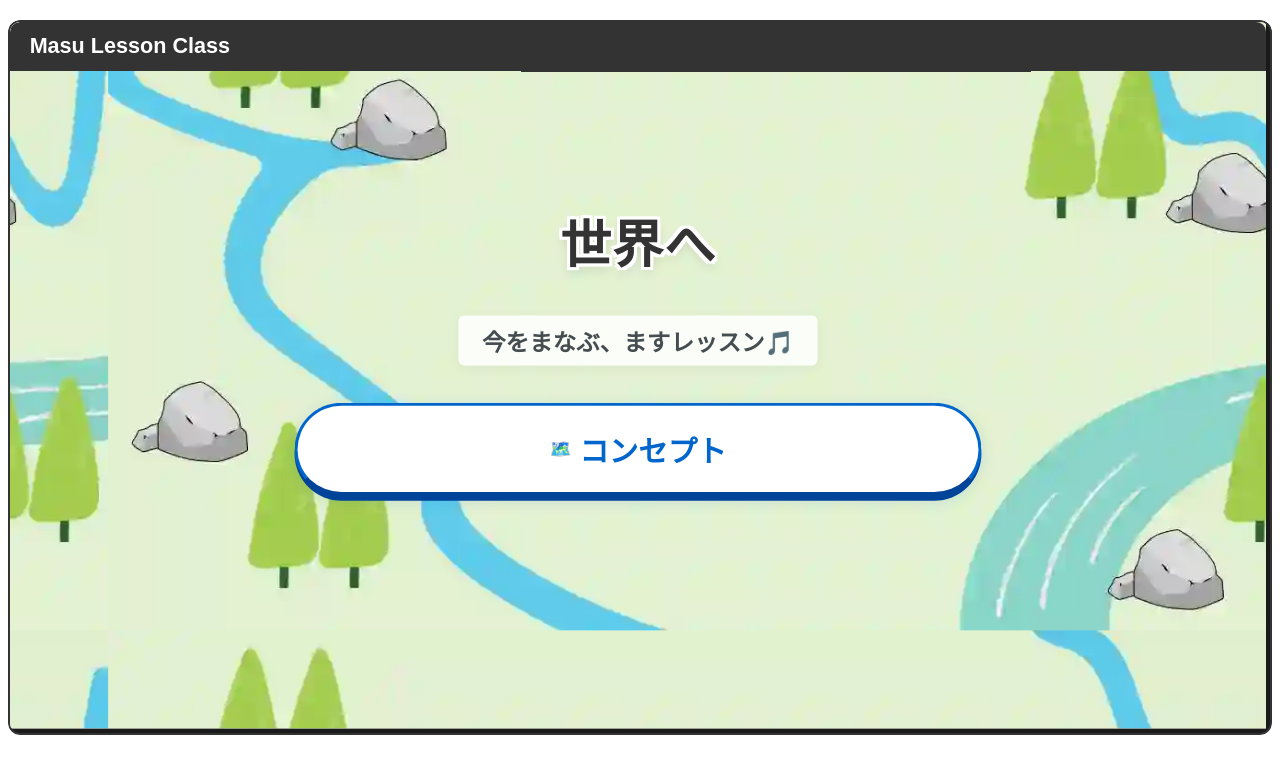
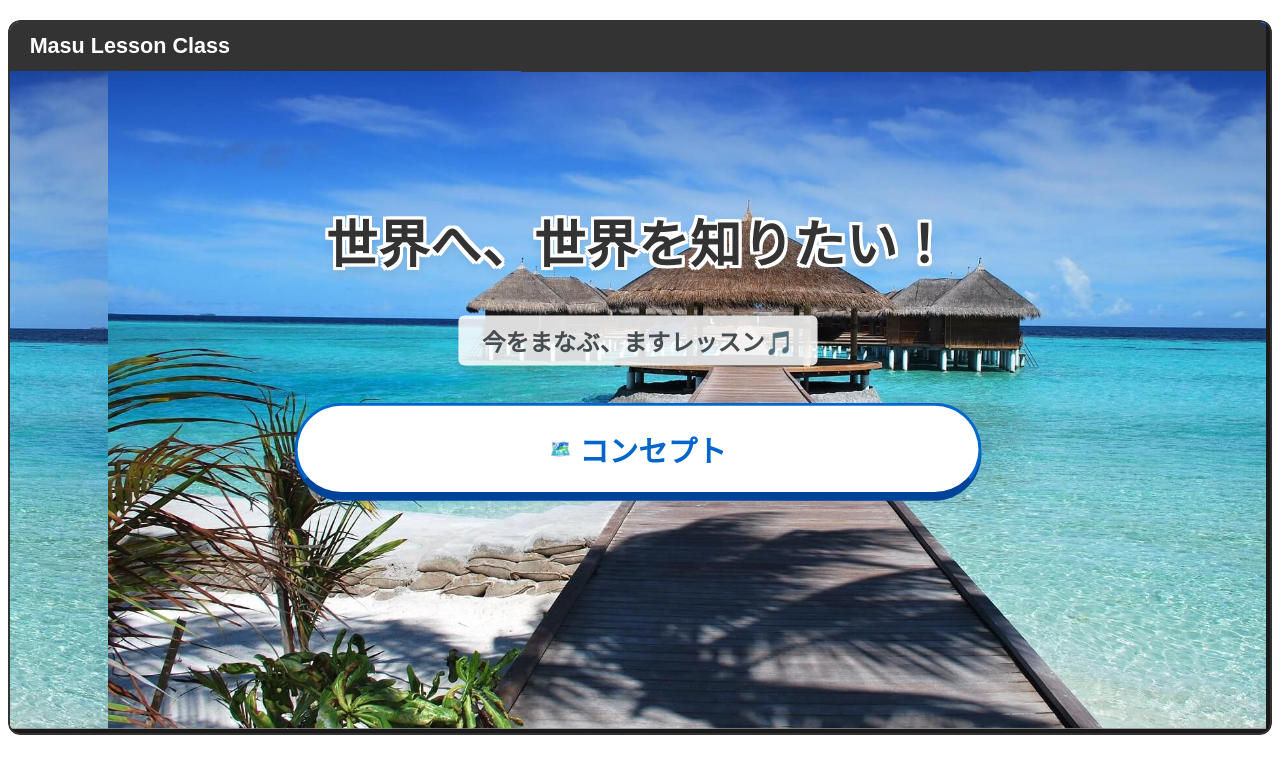
Before and after one commit to hsoplusmath-sudo/mlc-novels, a plain HTML site: page games/world-trip/index.html in a window 1280 px wide. Drawn offline with nearby package versions, Linux system fonts and the light colour scheme; files whose address does not match are found by name.

Commit message:
[world-trip]タイトル画面　更新

```diff
--- a/games/world-trip/index.html
+++ b/games/world-trip/index.html
@@ -5,9 +5,9 @@
 
 <div id="novel-header-bar" class="story-header-bar">Masu Lesson Class</div>
 
-<div id="stage-selector" class="selector-screen" style="background-image: url('../../assets/bg/bg_nohara.webp');">
+<div id="stage-selector" class="selector-screen" style="background-image: url('../../assets/bg/bg_romaneau-beach.jpg');">
     <div class="novel-content-wrapper">
-    <div class="novel-top-title">世界へ</div>
+    <div class="novel-top-title">世界へ、世界を知りたい！</div>
     <p class="novel-top-subtitle">今をまなぶ、ますレッスン🎵</p>
     <div class="stage-menu-list">
         <button id="start-lesson-btn" class="menu-btn active-stage">
```
